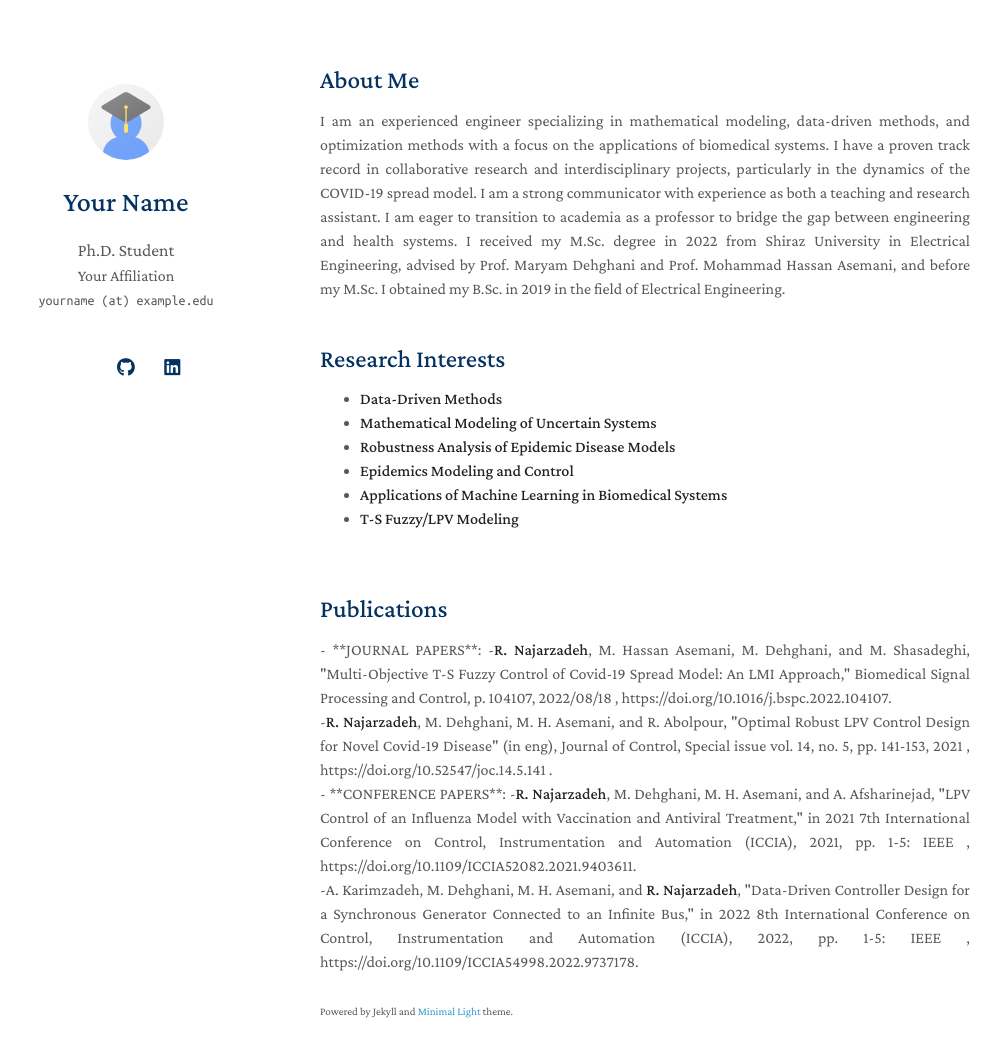
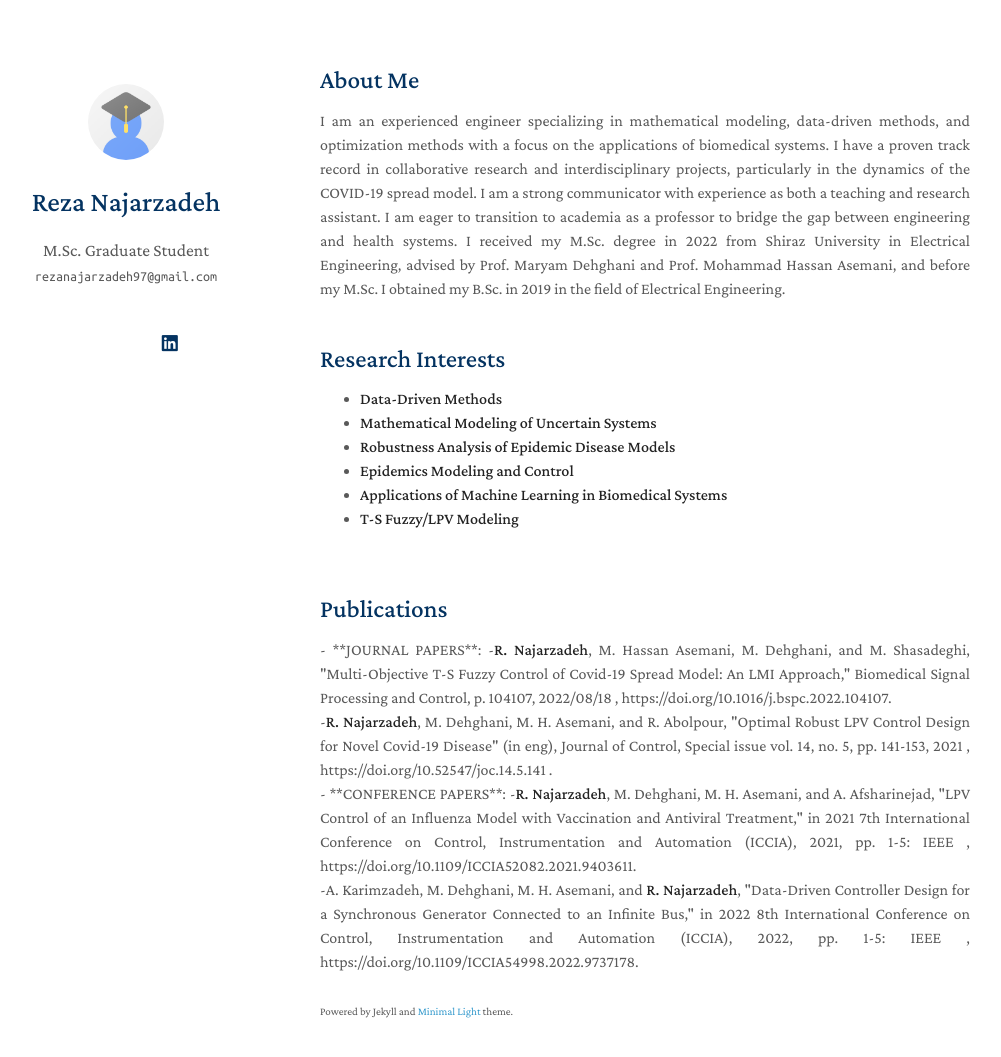
Before and after one commit to rezanajar/rezanajar.github.io, a Jekyll site: the page built from index.md, in a window 1280 px wide and 1092 px high. Shown: the top 1057 px of the window, without its empty margins (150-1151 px from the left). Built offline with Jekyll 4.4.1, drawn with Linux system fonts in a browser that asks for light colours; a style sheet for code colours, icons or effects is not loaded; our own code applies the rules of GitHub Pages for plain Markdown files.

Commit message:
Update _config.yml

```diff
--- a/_config.yml
+++ b/_config.yml
@@ -1,8 +1,7 @@
 # Basic Information
-title: Your Name
-position: Ph.D. Student
-affiliation: Your Affiliation
-email: yourname (at) example.edu
+title: Reza Najarzadeh
+position: M.Sc. Graduate Student
+email: rezanajarzadeh97@gmail.com
 
 # Search Engine Optimization (SEO)
 # The following information is used to improve the website traffic from search engines, e.g., Google.
@@ -13,10 +12,9 @@ canonical: https://minimal-light-theme.yliu.me/
 # Links
 # If you don't need one of them, you may delete the corresponding line.
 google_scholar: https://scholar.google.com/citations?user=Cy4kpEoAAAAJ&hl=en/
-cv_link: assets/files/curriculum_vitae.pdf
-github_link: https://github.com/
-linkedin: https://www.linkedin.com/
-twitter: https://twitter.com/
+cv_link: assets/files/Reza_Najarzadeh_CV.pdf
+linkedin: www.linkedin.com/in/reza-najarzadeh-18a9141b3/
+
 
 # Images (e.g., your profile picture and your website's favicon)
 # "favicon" and "favicon_dark" are used for the light and dark modes, respectively.
```
